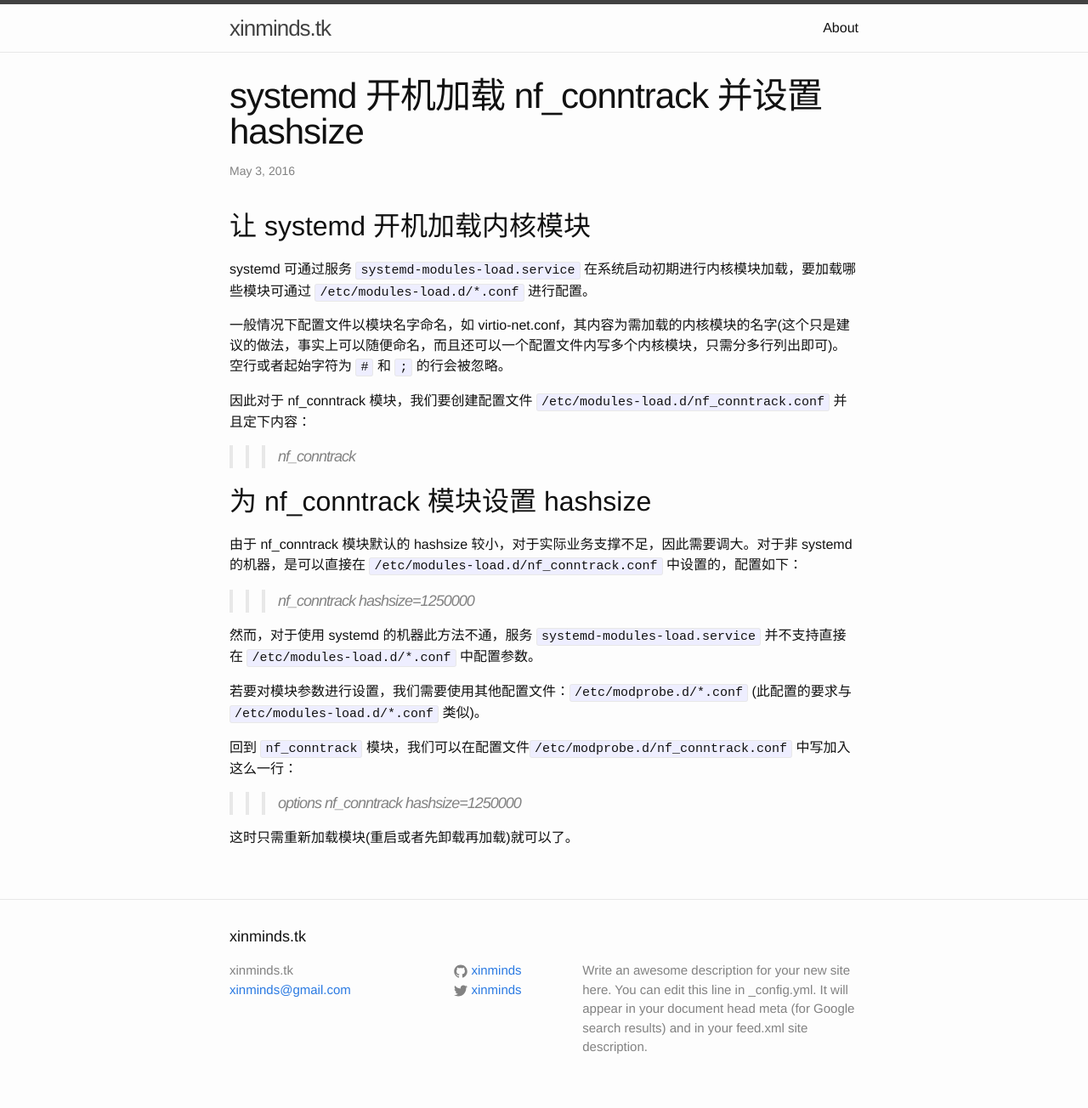
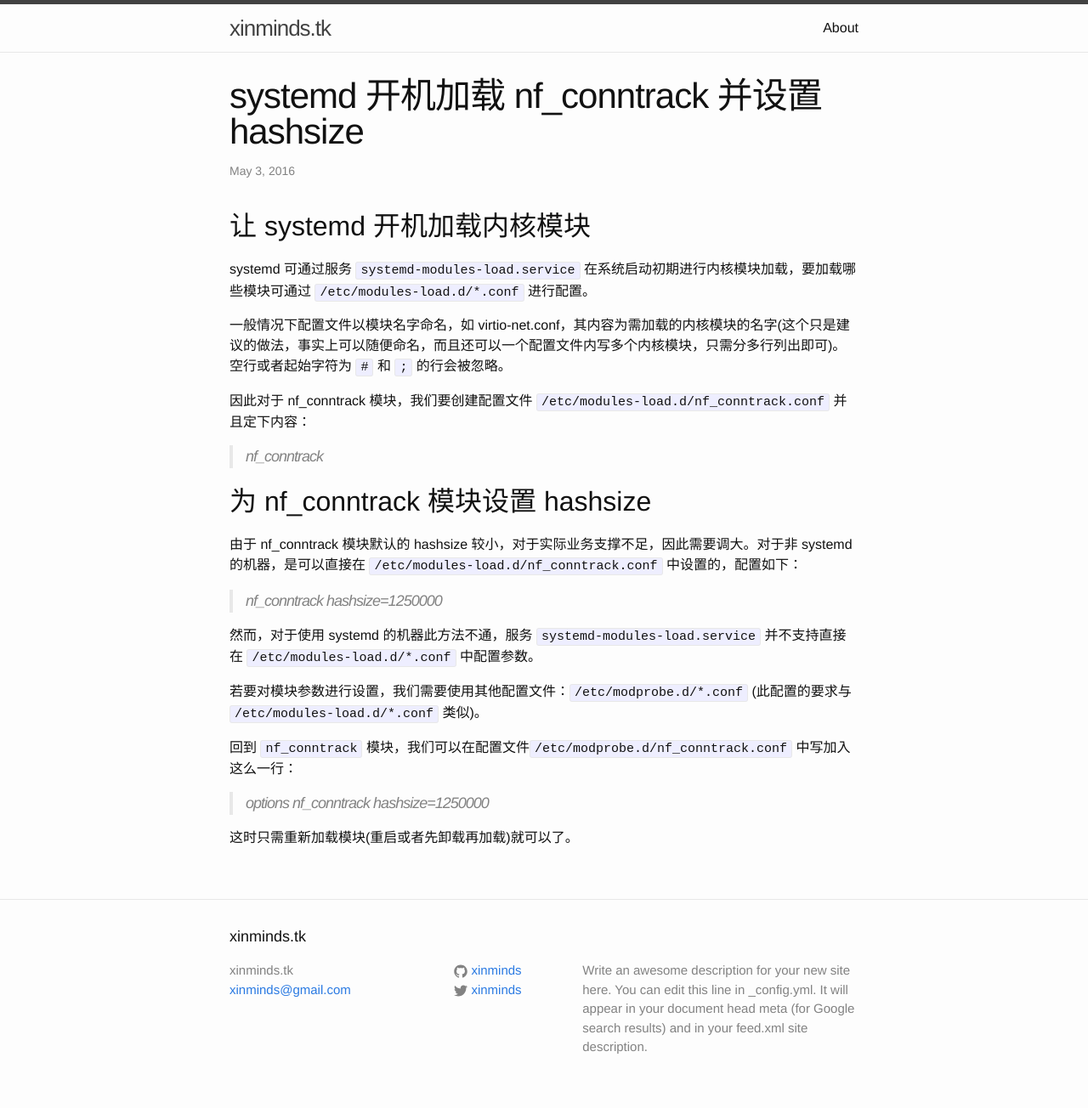
Before and after one commit to xinminds/xinminds.github.io, a Jekyll site: the page built from _posts/2016-05-03-systemd 开机加载 nf_conntrack 并设置 hashsize.markdown, in a window 1280 px wide. Shown: the whole page at 85% size. Built offline with Jekyll 4.4.1, drawn with Linux system fonts in a browser that asks for light colours.

Commit message:
修正格式错误

```diff
--- a/_posts/2016-05-03-systemd 开机加载 nf_conntrack 并设置 hashsize.markdown
+++ b/_posts/2016-05-03-systemd 开机加载 nf_conntrack 并设置 hashsize.markdown
@@ -13,13 +13,13 @@ systemd 可通过服务 `systemd-modules-load.service` 在系统启动初期进
 
 因此对于 nf_conntrack 模块，我们要创建配置文件 `/etc/modules-load.d/nf_conntrack.conf` 并且定下内容：
 
->>> nf_conntrack
+> nf_conntrack
 
 ## 为 nf_conntrack 模块设置 hashsize
 
 由于 nf_conntrack 模块默认的 hashsize 较小，对于实际业务支撑不足，因此需要调大。对于非 systemd 的机器，是可以直接在 `/etc/modules-load.d/nf_conntrack.conf` 中设置的，配置如下：
 
->>> nf_conntrack hashsize=1250000
+> nf_conntrack hashsize=1250000
 
 然而，对于使用 systemd 的机器此方法不通，服务 `systemd-modules-load.service` 并不支持直接在 `/etc/modules-load.d/*.conf` 中配置参数。
 
@@ -27,6 +27,6 @@ systemd 可通过服务 `systemd-modules-load.service` 在系统启动初期进
 
 回到 `nf_conntrack` 模块，我们可以在配置文件`/etc/modprobe.d/nf_conntrack.conf` 中写加入这么一行：
 
->>> options nf_conntrack hashsize=1250000
+> options nf_conntrack hashsize=1250000
 
 这时只需重新加载模块(重启或者先卸载再加载)就可以了。
```
